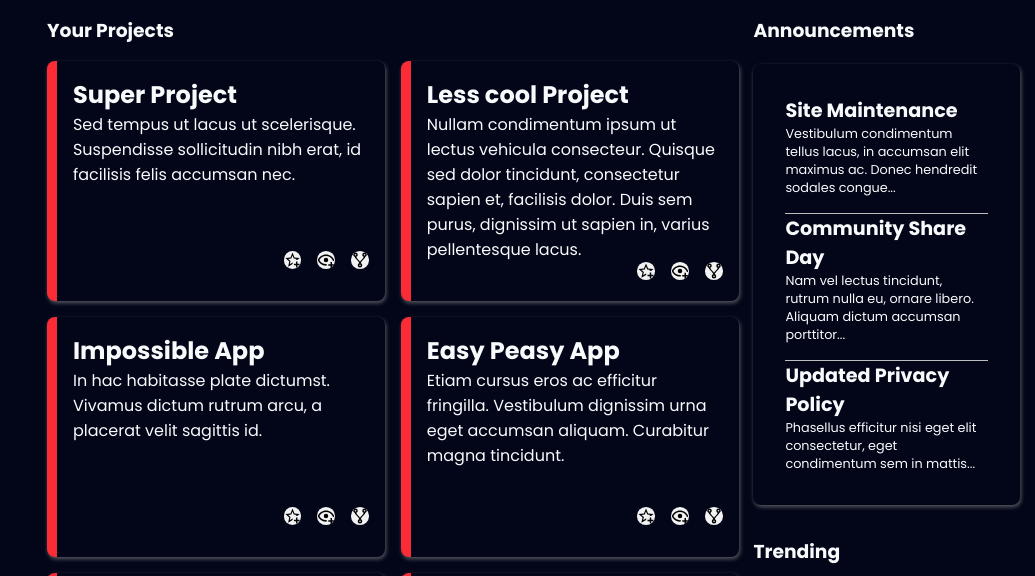
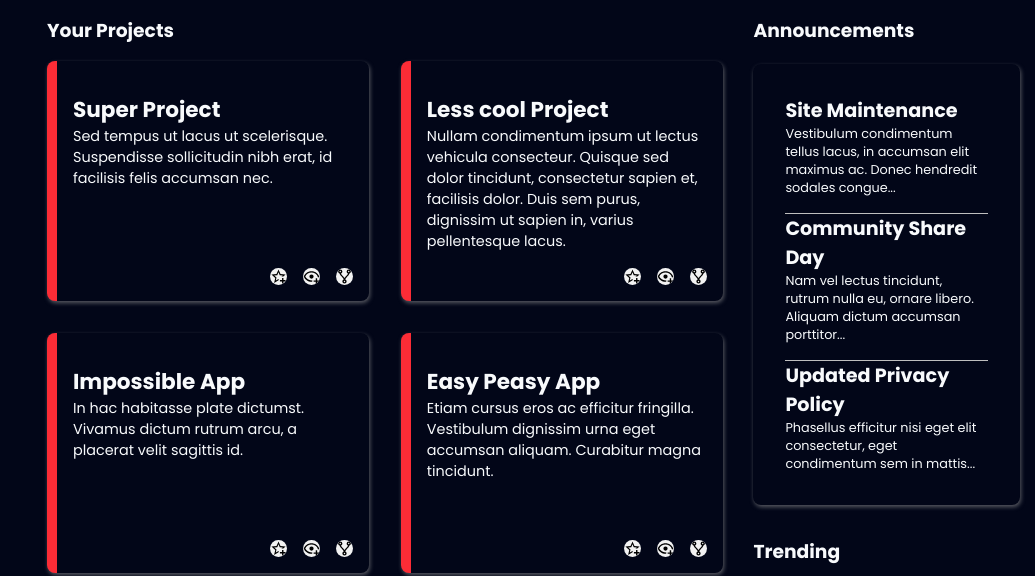
Before and after one commit to powermate25/admin-dashboard, a plain HTML site: page index.html in a window 1280 px wide. Shown: the part 237-813 px from the top of the page, 245-1280 px from the left. Drawn offline with Linux system fonts and the light colour scheme; a web font is replaced by a local one.

Commit message:
Checkpoint save: Admin dashboard project completed - Project text size edit to prevent overflow. - Set repeat with auto-fit value to project grid - Set default theme (dark). - UI design completed. - Added extra dark theme. - currently bug hunting. - Next step: restart with TOP lessons

```diff
--- a/index.html
+++ b/index.html
@@ -70,6 +70,7 @@
                 <div class="left-project-container">
                     <div class="project-div">
                         <h3 class="box-title">Your Projects</h3>
+                        <div class="project-grid">
                                 <div class="project project-1">
                                     <div class="content-wrapper">
                                     <h2 class="article-title">Super Project</h2>
@@ -139,6 +140,8 @@
                                 </div>
                             </div>
                     </div>
+
+                    </div>
                 </div>
 
                 <div class="right-side-container">
--- a/style.css
+++ b/style.css
@@ -138,9 +138,18 @@ body {
 .project-div {
     width: 100%;
     display: grid;
-    grid-template-columns: 1fr 1fr;
-    grid-template-rows: repeat(3, 1fr);
+    /* grid-template-columns: 1fr 1fr;
+    grid-template-rows: repeat(3, 1fr); */
     gap: 1rem;
+
+}
+
+.project-grid {
+    width: min(100%);
+    display: grid;
+    grid-template-columns: repeat(auto-fit, minmax(18rem, 1fr) );
+    grid-auto-rows: repeat(auto-fit);
+    gap: 2rem;
 }
 
 .project {
@@ -148,12 +157,14 @@ body {
     border-left: 10px solid var(--left-border-color);
     border-radius: 8px;
     height: 15rem /* min(10rem, fit-content) */;
-    padding: 1rem 1rem 2rem 1rem;
+    padding: 2rem 1rem 1rem 1rem;
     display: flex;
     flex-direction: column;
     justify-content: space-between;
     border-width: 1px 1px 1px 10px;
     box-shadow: 1px 2px 4px oklch(75% 1% 120 / 50%);
+    font-size: min(0.9rem);
+
 }
 
 .project:hover, .content-wrapper:hover {
```
Lines whose indentation alone changed are shown as unchanged.
